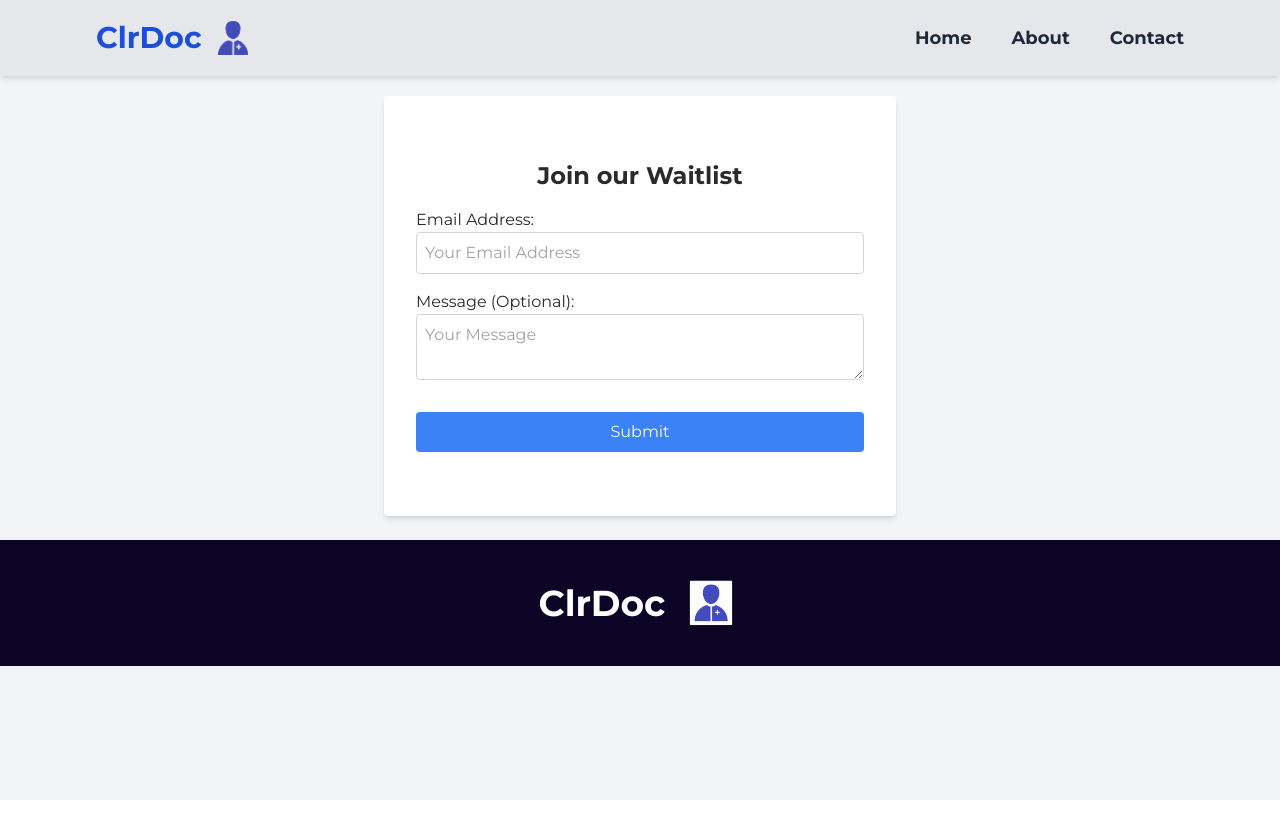
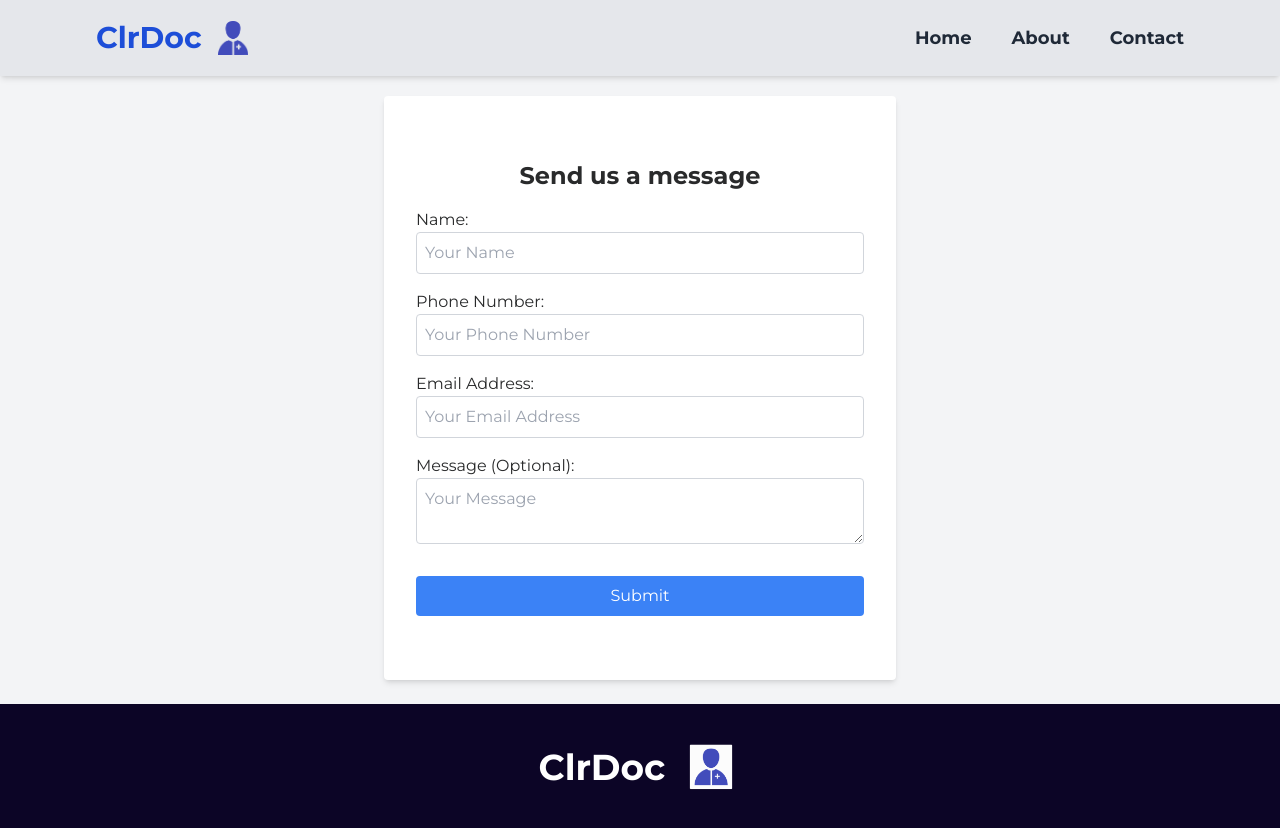
Before and after one commit to HunterKnott/clrdoc, a Next.js app: page /contact in a window 1280 px wide. Before the commit the page ends 800 px from the top, so only its background shows below. Built offline with nearby package versions, Linux system fonts and the light colour scheme; no server answers.

Commit message:
Returned the contact page to it's old status

```diff
--- a/app/contact/page.jsx
+++ b/app/contact/page.jsx
@@ -59,9 +59,9 @@ export default function Page() {
         <main className="flex min-h-screen flex-col gap-6 items-center bg-gray-100">
             <Navbar options={["App", "About", "Contact"]}/>
             <div className="flex flex-col items-center bg-white px-8 py-16 rounded shadow-md w-full max-w-lg mt-[30px] md:mt-[96px]">
-                <h1 className="text-2xl font-bold mb-4">Join our Waitlist</h1>
+                <h1 className="text-2xl font-bold mb-4">Send us a message</h1>
                 <form ref={form} className="w-full flex flex-col gap-4" onSubmit={handleSubmitClick}>
-                    {/* <label className="flex flex-col">
+                    <label className="flex flex-col">
                         Name:
                         <input
                             type="text"
@@ -84,7 +84,7 @@ export default function Page() {
                             className="border border-gray-300 p-2 rounded"
                             placeholder="Your Phone Number"
                         />
-                    </label> */}
+                    </label>
                     <label className="flex flex-col">
                         Email Address:
                         <input
@@ -115,7 +115,7 @@ export default function Page() {
                 {showThankYou && (
                     <div className="mt-4 p-2 text-green-700 border border-green-700 rounded">
                         {/* Thank you for your message. We have been notified and will be getting back to you soon. */}
-                        Thank you for signing up for our waitlist. We have been notified and will be getting back to you soon.
+                        Thank you for reaching out! We have been notified and will get back to you soon.
                     </div>
                 )}
             </div>
```
